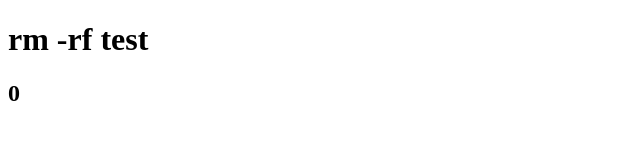
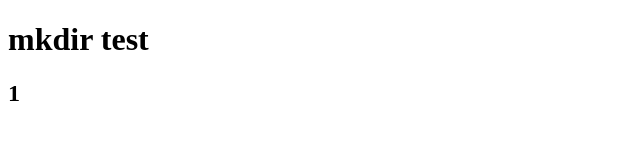
Before and after one commit to vsrin1/InternetSSHEasy, a plain HTML site: page index.html in a window 1280 px wide. Shown: the full height of the page, 0-640 px from the left. Drawn offline with Linux system fonts and the light colour scheme.

Commit message:
mkdir test

```diff
--- a/index.html
+++ b/index.html
@@ -1,7 +1,7 @@
 <!DOCTYPE html>
 <html>
 <body>
-<h1>rm -rf test</h1>
-<h2>0</h2>
+<h1>mkdir test</h1>
+<h2>1</h2>
 </body>
 </html>
```
